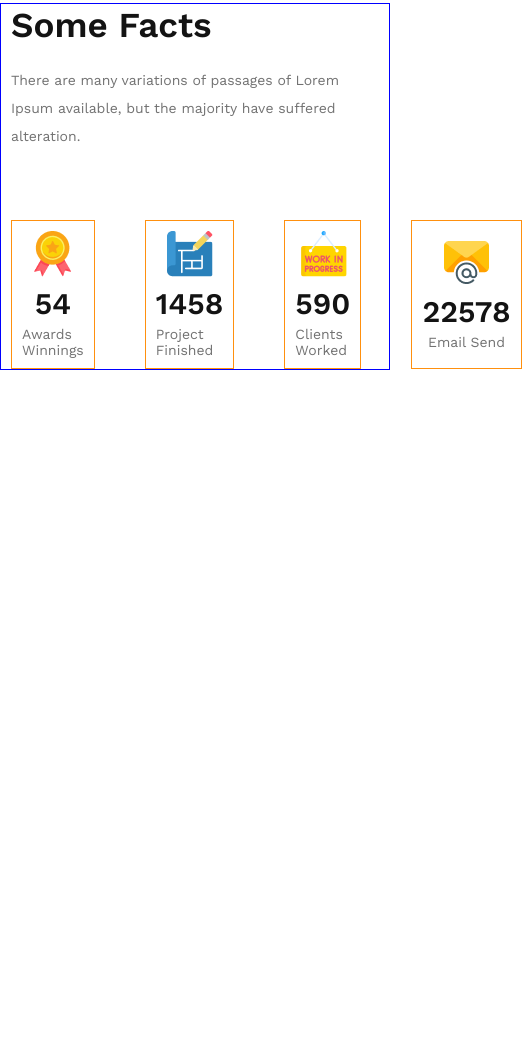
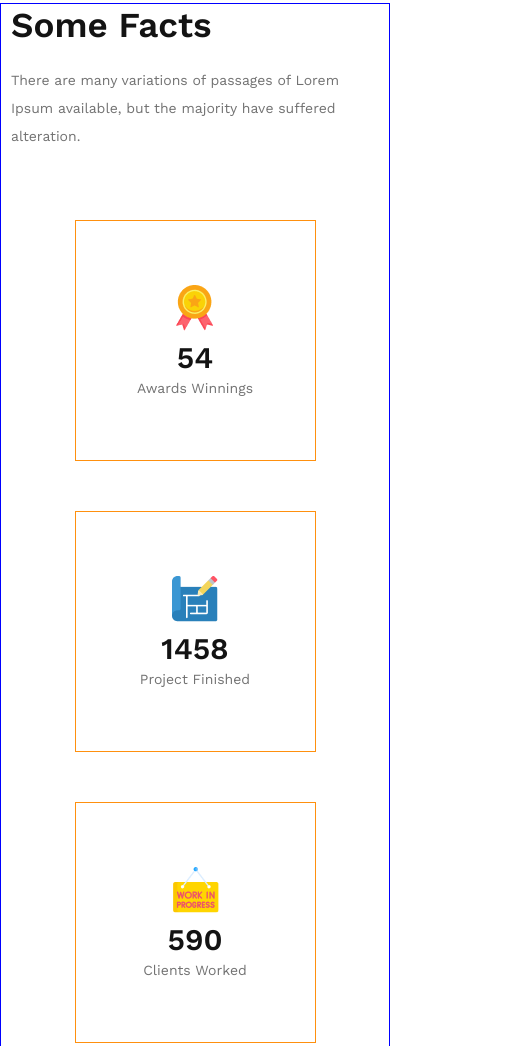
Before and after one commit to hasiburrahmanbiplab/architects, a plain HTML site: page index.html in a window 390 px wide. Shown: the part 3164-4210 px from the top of the page, 522 px wide, since content can reach past the window. Before the commit the page ends 3654 px from the top, so only its background shows below. Drawn offline with nearby package versions, Linux system fonts and the light colour scheme.

Commit message:
facts part responsive

```diff
--- a/css/responsive.css
+++ b/css/responsive.css
@@ -47,7 +47,17 @@
      .feature-content-text .inner-text-2 .inner-item:nth-child(4){
         display: none;
      }
-
+     /* facts part start */
+     .facts-container .facts-items{
+       grid-template-columns: 1fr;
+       row-gap: 50px;
+       justify-items: center;
+    }
+    .facts-items .item{
+       width: 241px;
+       height: 241px;
+    }
+     /* facts part end */
   }
 
   /* Small Devices (Tablets) */
@@ -84,6 +94,12 @@
      .feature-content-text .inner-text-2 .inner-item:nth-child(4){
         display: none;
      }
+     /* facts part start */
+     .facts-container .facts-items{
+        grid-template-columns: 1fr 1fr;
+        gap: 50px;
+        border: 1px solid green;
+     }
   }
   /* Medium Devices (Small Laptops) */
   @media (min-width: 768px) and (max-width: 991.99px) {
--- a/css/style.css
+++ b/css/style.css
@@ -214,16 +214,15 @@ a{
     margin-bottom: 50px;
 }
 .facts-container .facts-items{
-    display: flex;
-    justify-content: space-evenly;
-    gap: 50px;
+    display: grid;
+    grid-template-columns: repeat(4, 1fr);
+    column-gap: 50px;
 }
 .facts-items .item{
     display: flex;
     justify-content: center;
     align-items: center;
     flex-direction: column;
-    flex-basis:100%;
     row-gap: 5px;
     padding: 10px;
     border: 1px solid #FF900E;
```
Also changed, not shown: index.html (indentation only).
